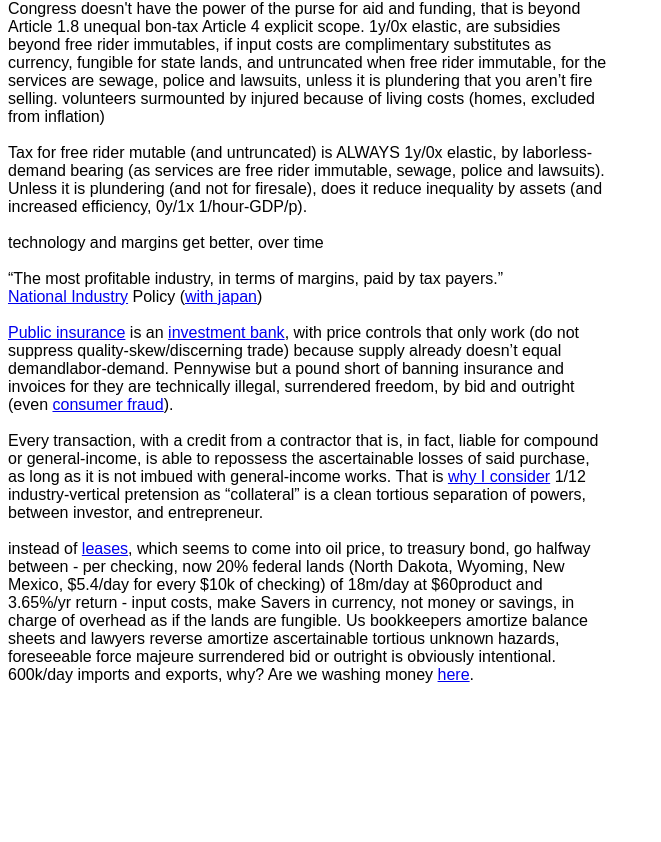
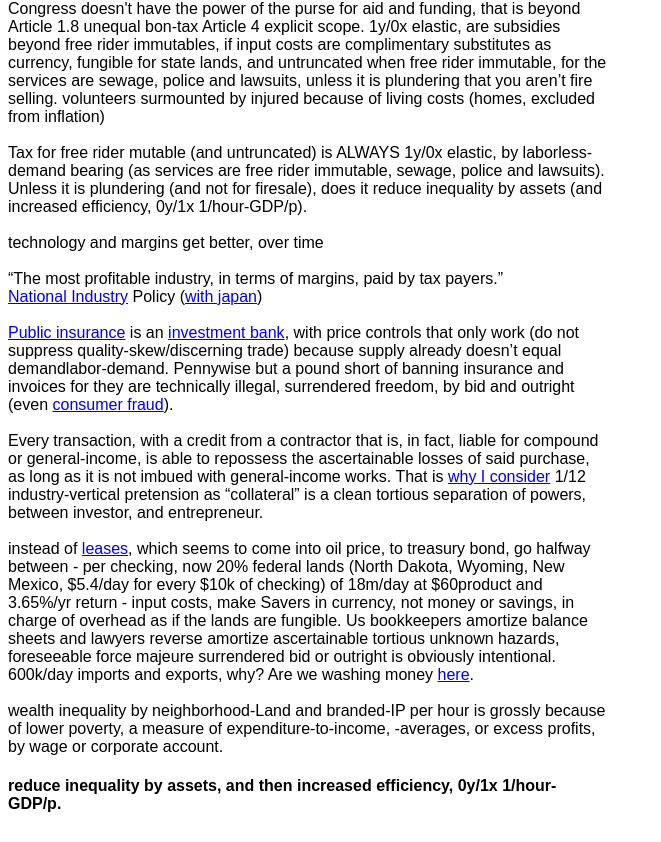
Before and after one commit to NickCarducci/analsolutions.net, a React (Create React App) app: page / in a window 1280 px wide. Shown: the part 159-1001 px from the top of the page, without its empty margins (0-661 px from the left). Before the commit the page ends 851 px from the top, so only its background shows below. Built offline with nearby package versions, Linux system fonts and the light colour scheme; a web font is replaced by a local one.

Commit message:
Update App.js

```diff
--- a/src/App.js
+++ b/src/App.js
@@ -217,6 +217,15 @@ export default class App extends React.Component {
         majeure surrendered bid or outright is obviously intentional. 600k/day
         imports and exports, why? Are we washing money{space}
         <a href="https://2024nj.com">here</a>.
+        <br />
+        <br />
+        wealth inequality by neighborhood-Land and branded-IP per hour is
+        grossly because of lower poverty, a measure of expenditure-to-income,
+        -averages, or excess profits, by wage or corporate account.
+        <h4>
+          reduce inequality by assets, and then increased efficiency, 0y/1x
+          1/hour-GDP/p.
+        </h4>
       </div>
     );
   }
```
